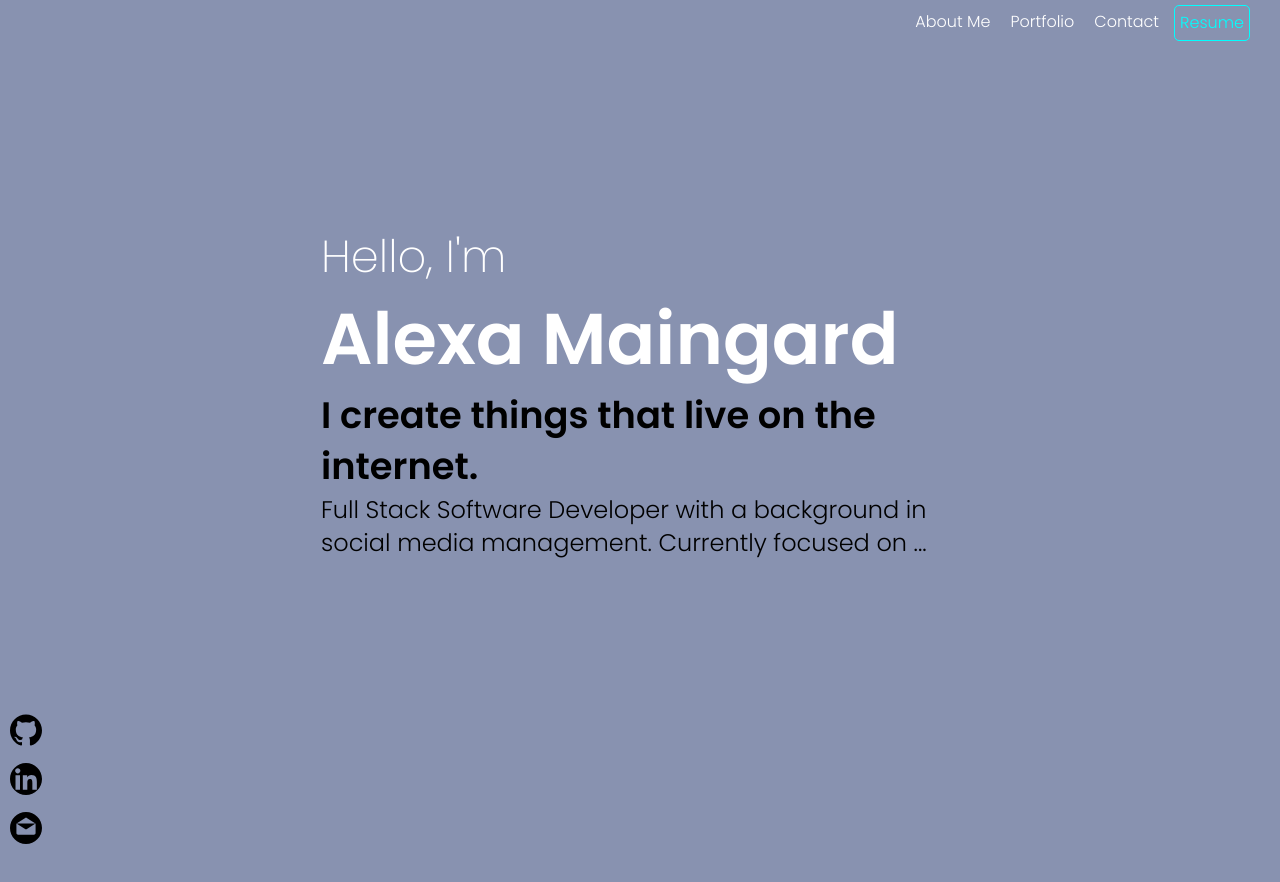
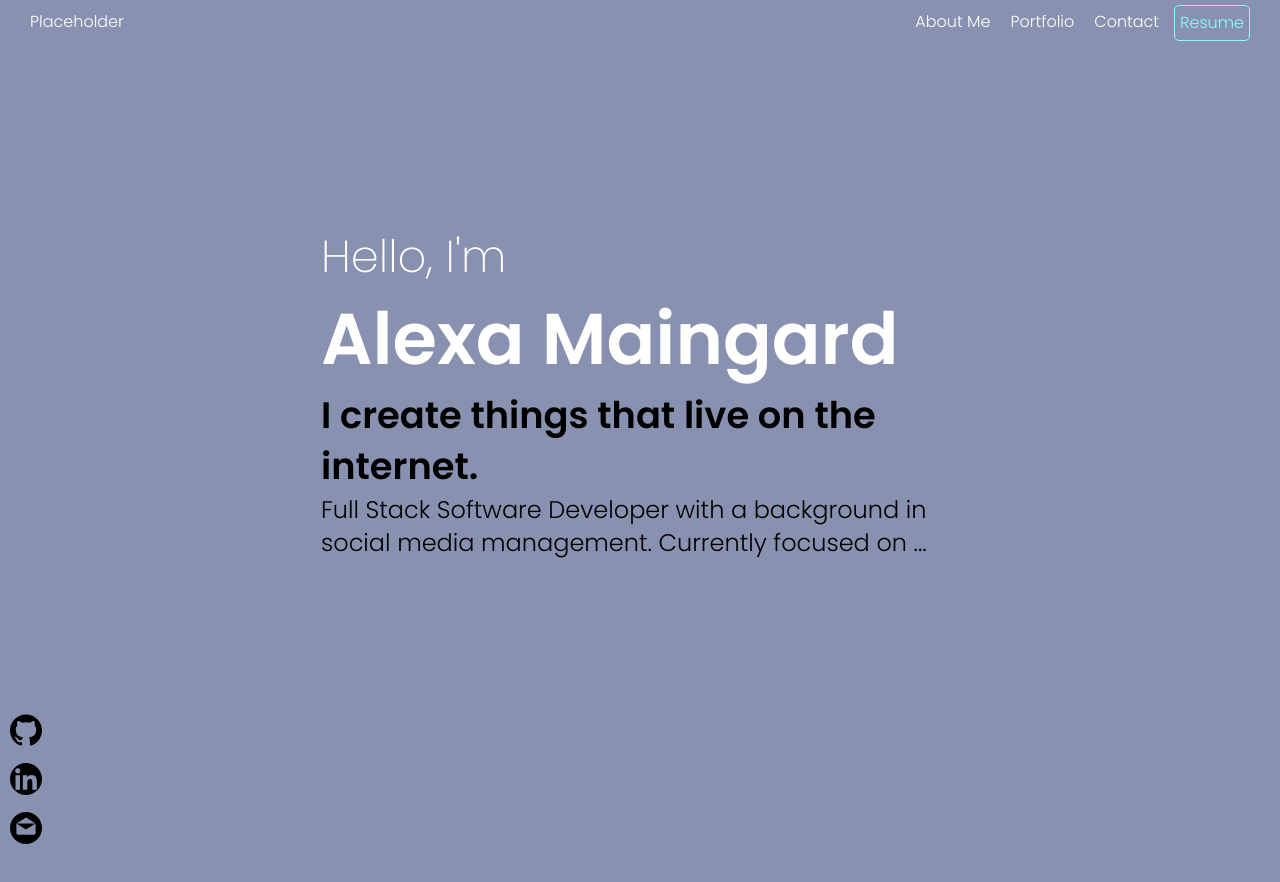
Before and after one commit to alexamaingard/merlina, a React (Create React App) app: page / in a window 1280 px wide. Shown: the top 882 px of the page. Built offline with nearby package versions, Linux system fonts and the light colour scheme.

Commit message:
add placeholder to redirect to profile page

```diff
--- a/src/components/Header.jsx
+++ b/src/components/Header.jsx
@@ -3,17 +3,20 @@ import '../styles/header.css'
 export const Header = () => {
     return(
         <nav className="header">
+            <div id='header-left'>
+                <a href='#profile'>Placeholder</a>
+            </div>
             <ul>
                 <li>
-                    <a href="#about-me">About Me</a>
+                    <a href='#about-me'>About Me</a>
                 </li>
                 <li>
-                    <a href="#portfolio">Portfolio</a>
+                    <a href='#portfolio'>Portfolio</a>
                 </li>
                 <li>
-                    <a href="#contact">Contact</a>
+                    <a href='#contact'>Contact</a>
                 </li>
-                <li id="resume-button">Resume</li>
+                <li id='resume-button'>Resume</li>
             </ul>
         </nav>
     )
--- a/src/styles/header.css
+++ b/src/styles/header.css
@@ -1,19 +1,27 @@
 .header {
     height: 5vh;
     width: 100vw;
-    background-color: #8892b0;
+    background-color: var(--background);
     display: flex;
-    justify-content: flex-end;
+    justify-content: space-between;
     padding: 5px 30px 0 30px;
     position: fixed;
     top: 0;
     z-index: 100;
 }
 
+#header-left{
+    width: fit-content;
+    display: flex;
+    justify-content: center;
+    font-weight: 300;
+    padding-top: 5px;
+}
+
 .header ul {
+    width: fit-content;
     padding-left: 0;
     padding-right: 0;
-    list-style: none;
     display: flex;
     justify-content: center;
     gap: 10px;
@@ -30,20 +38,20 @@
     color: white;
 }
 
-.header a:hover {
-    color: cyan;
+.header ul a:hover {
+    color: var(--custom-cyan);
     text-decoration: 1px solid underline;
     text-underline-offset: 12px;
 }
 
 #resume-button {
-    border: 1px solid cyan;
+    border: 1px solid var(--custom-cyan);
     border-radius: 5px;
     height: fit-content;
-    color: cyan;
+    color: var(--custom-cyan);
 }
 
 #resume-button:hover {
-    background-color: rgba(0, 255, 255, 0.1);
-    color: cyan;
+    background-color: var(--custom-cyan-low-op);
+    color: var(--custom-cyan);
 }
```
